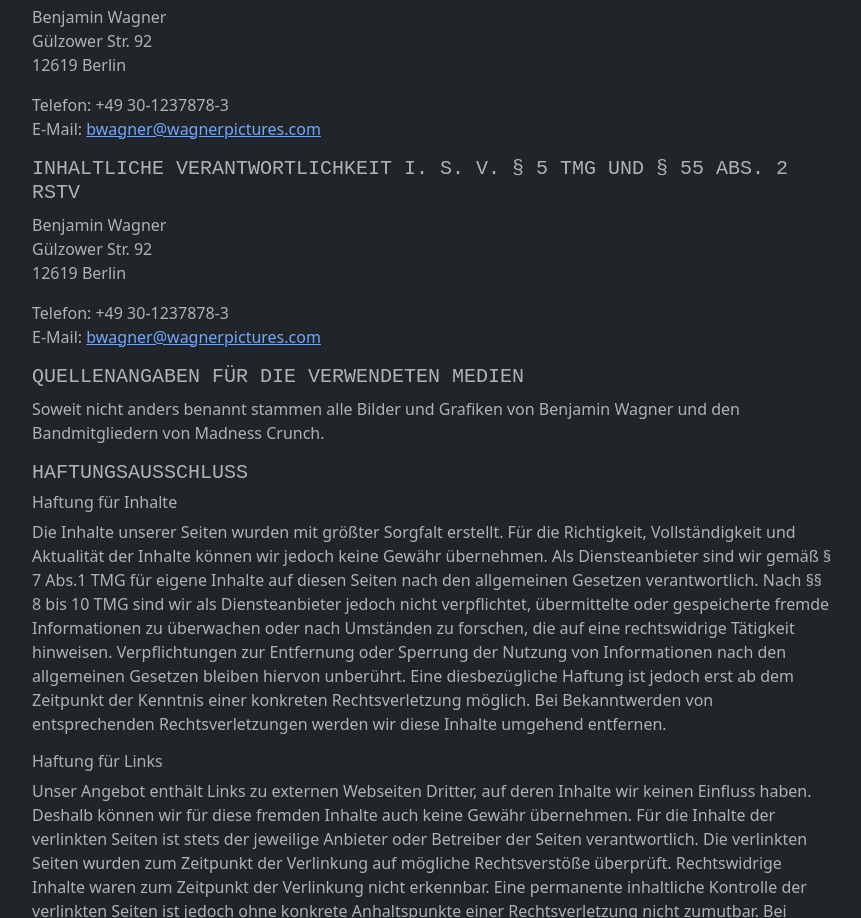
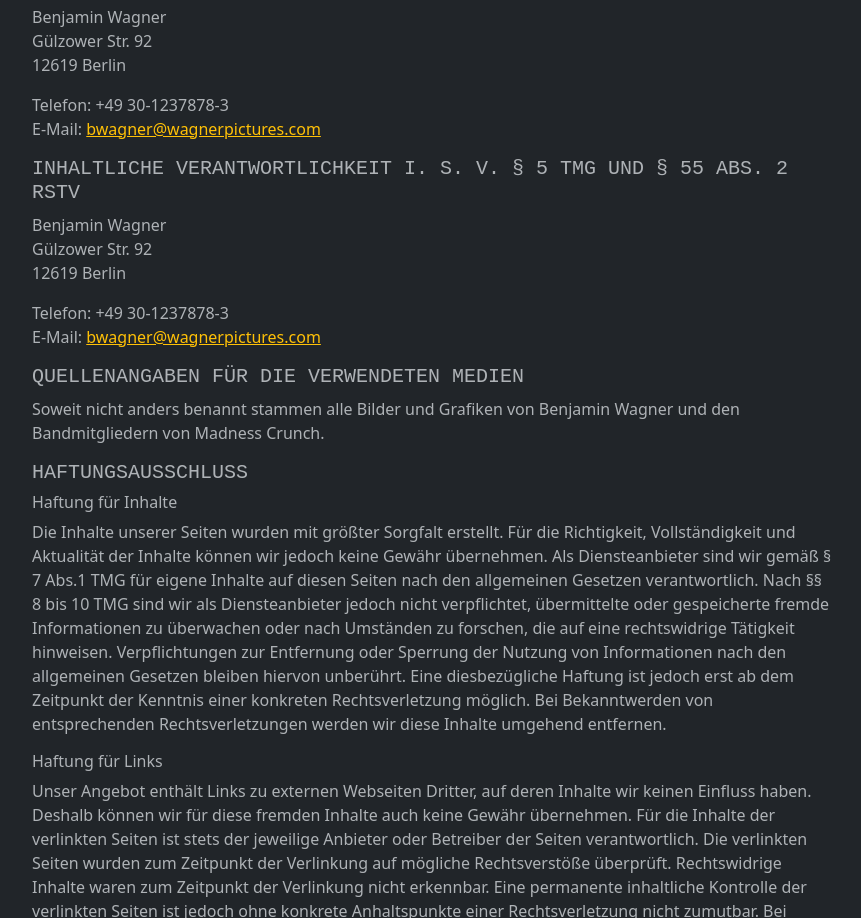
Before and after one commit to treptowkolleg/mc, a plain HTML site: page index.html in a window 1280 px wide. Shown: the part 1831-2749 px from the top of the page, without its empty margins (349-1210 px from the left). Drawn offline with nearby package versions, Linux system fonts and the light colour scheme.

Commit message:
Update index.html

```diff
--- a/index.html
+++ b/index.html
@@ -162,7 +162,7 @@
                     </p>
                     <p>
                         Telefon: +49 30-1237878-3<br>
-                        E-Mail: <a href="mailto:bwagner@wagnerpictures.com">bwagner@wagnerpictures.com</a><br>
+                        E-Mail: <a class="link-warning" href="mailto:bwagner@wagnerpictures.com">bwagner@wagnerpictures.com</a><br>
                     </p>
 
 
@@ -174,7 +174,7 @@
                     </p>
                     <p>
                         Telefon: +49 30-1237878-3<br>
-                        E-Mail: <a href="mailto:bwagner@wagnerpictures.com">bwagner@wagnerpictures.com</a><br>
+                        E-Mail: <a class="link-warning" href="mailto:bwagner@wagnerpictures.com">bwagner@wagnerpictures.com</a><br>
                     </p>
 
                     <h4 id="6" class="h5 ">Quellenangaben für die verwendeten Medien</h4>
```
